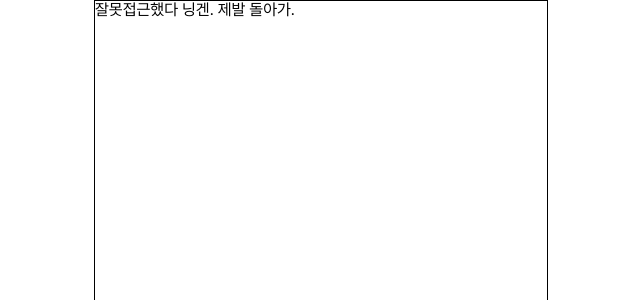
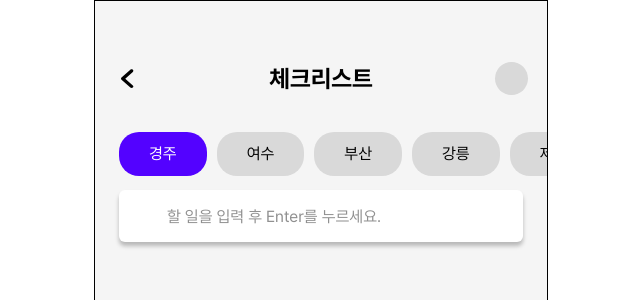
Before and after one commit to SWYP-6-6/6-FE, a Next.js app: page /myfamily/checklist in a window 1280 px wide. Before the commit this address had no page. Shown: the top 300 px of the page, without its empty margins (319-959 px from the left). Built offline with nearby package versions, Linux system fonts and the light colour scheme.

Commit message:
feat: myfamily/checklist 페이지 ui 구현

```diff
--- /dev/null
+++ b/src/app/myfamily/checklist/CheckListPage.module.scss
@@ -0,0 +1,143 @@
+.container {
+  width: 100%;
+}
+
+.todolist {
+  @include column-flexbox(center, start);
+
+  padding: 0.2rem 0.8rem 0;
+  margin: 1.4rem 2.4rem 0;
+  border-radius: 0.6rem;
+  background: $white;
+  box-shadow: 0 0.4rem 0.4rem 0 rgba(0, 0, 0, 0.25);
+
+  &-textlists {
+    @include flexbox(between, center);
+
+    height: 5rem;
+    width: 100%;
+    padding-left: 1.1rem;
+    padding-right: 0.9rem;
+    border-bottom: 0.1rem solid $gray20;
+
+    .checkTextBox {
+      @include flexbox(center, center, 1.5rem);
+      @include text-style(16, $black, light);
+
+      line-height: 3.3rem;
+    }
+
+    .checkedTextList {
+      @include text-style(16, $gray, light);
+
+      text-decoration: line-through;
+    }
+
+    .trash-icon {
+      width: 1.3rem;
+      height: 1.5rem;
+      transition: $base-transition;
+
+      &:hover {
+        color: red;
+      }
+    }
+  }
+
+  .inputBox {
+    @include flexbox(start, center);
+
+    width: 100%;
+    height: 5rem;
+    padding-left: 4rem;
+    .addInput {
+      width: 100%;
+
+      &::placeholder {
+        @include text-style(16, $gray, light);
+      }
+    }
+  }
+}
+
+.checkInput {
+  width: 1.5rem;
+  height: 1.5rem;
+  cursor: pointer;
+  appearance: none; // Remove default checkbox styling
+  border: 0.1rem solid $gray;
+  border-radius: 0.2rem;
+  background-color: $white;
+  display: flex;
+  justify-content: center;
+  align-items: center;
+  transition: $base-transition;
+
+  &:checked {
+    background-color: $primary;
+    border-color: $primary;
+
+    &::after {
+      content: '✔';
+      filter: brightness(100);
+      font-size: 1rem;
+    }
+  }
+
+  &:hover {
+    border-color: $primary;
+  }
+}
+
+.tabs {
+  @include flexbox(start, center, 1rem);
+
+  margin-top: 3.7rem;
+  padding-left: 2.4rem;
+  height: 4.4rem;
+  overflow-x: auto;
+  -webkit-overflow-scrolling: touch;
+  scroll-behavior: smooth;
+
+  /* 스크롤바 스타일 커스터마이징 */
+  &::-webkit-scrollbar {
+    height: 1.2rem; /* 스크롤바 높이 설정 */
+  }
+  w &::-webkit-scrollbar-track {
+    background: transparent; /* 스크롤바 배경 투명 처리 */
+  }
+
+  &::-webkit-scrollbar-thumb {
+    background-color: $gray10; /* 스크롤바 색상 */
+    border-radius: 0.8rem; /* 스크롤바에 border-radius 추가 */
+    border: 0.2rem solid transparent; /* 스크롤바에 투명한 테두리 추가 */
+    background-clip: padding-box; /* 테두리와 thumb 사이에 공간 생성 */
+  }
+
+  &::-webkit-scrollbar-thumb:hover {
+    background-color: $gray; /* 호버 시 스크롤바 색상 변경 */
+    transition: $base-transition;
+  }
+
+  .tab {
+    @include text-style(16, $black, light);
+
+    height: 100%;
+    padding: 0 3rem;
+    border: none;
+    border-radius: 2rem;
+    background-color: $gray20;
+    cursor: pointer;
+    transition: $base-transition;
+    white-space: nowrap;
+
+    &.active {
+      background-color: $primary;
+      color: $white;
+    }
+
+    &:hover {
+      background-color: lighten($primary, 10%);
+    }
+  }
+}
--- /dev/null
+++ b/src/app/myfamily/checklist/page.tsx
@@ -0,0 +1,114 @@
+'use client';
+
+import React, { useState, ChangeEvent, KeyboardEvent } from 'react';
+import { FaTrashAlt } from 'react-icons/fa';
+import classNames from 'classnames/bind';
+import Header from '@/_components/common/Header';
+import styles from './CheckListPage.module.scss';
+
+const cx = classNames.bind(styles);
+
+const destinations: string[] = ['경주', '여수', '부산', '강릉', '제주', '양평'];
+
+interface TodoItem {
+  id: number;
+  text: string;
+  check: boolean;
+}
+
+export default function CheckListPage() {
+  const [selectedDestination, setSelectedDestination] = useState<string>(
+    destinations[0],
+  );
+  const [text, setText] = useState<string>('');
+  const [todoLists, setTodoLists] = useState<Record<string, TodoItem[]>>(
+    destinations.reduce(
+      (acc, destination) => {
+        acc[destination] = [];
+        return acc;
+      },
+      {} as Record<string, TodoItem[]>,
+    ),
+  );
+
+  const handleText = (e: ChangeEvent<HTMLInputElement>) =>
+    setText(e.target.value);
+
+  const handleListAddText = () => {
+    if (text.trim() === '') return;
+    const newItem: TodoItem = { id: Math.random(), text, check: false };
+    setTodoLists({
+      ...todoLists,
+      [selectedDestination]: [...todoLists[selectedDestination], newItem],
+    });
+    setText('');
+  };
+
+  const handleToggleCheck = (id: number) => {
+    const updatedList = todoLists[selectedDestination].map((item) =>
+      item.id === id ? { ...item, check: !item.check } : item,
+    );
+    setTodoLists({ ...todoLists, [selectedDestination]: updatedList });
+  };
+
+  const handleDelete = (id: number) => {
+    const updatedList = todoLists[selectedDestination].filter(
+      (item) => item.id !== id,
+    );
+    setTodoLists({ ...todoLists, [selectedDestination]: updatedList });
+  };
+
+  return (
+    <div className={cx('container')}>
+      <Header isShowButton isShowProfile>
+        체크리스트
+      </Header>
+      <div className={cx('tabs')}>
+        {destinations.map((destination) => (
+          <button
+            type="button"
+            key={destination}
+            className={cx('tab', {
+              active: selectedDestination === destination,
+            })}
+            onClick={() => setSelectedDestination(destination)}
+          >
+            {destination}
+          </button>
+        ))}
+      </div>
+      <div className={cx('todolist')}>
+        {todoLists[selectedDestination].map((item) => (
+          <div className={cx('todolist-textlists')} key={item.id}>
+            <div className={cx('checkTextBox')}>
+              <input
+                className={cx('checkInput')}
+                type="checkbox"
+                checked={item.check}
+                onChange={() => handleToggleCheck(item.id)}
+              />
+              <div className={cx(item.check ? 'checkedTextList' : 'textList')}>
+                {item.text}
+              </div>
+            </div>
+            <FaTrashAlt
+              className={cx('trash-icon')}
+              onClick={() => handleDelete(item.id)}
+            />
+          </div>
+        ))}
+        <div className={cx('inputBox')}>
+          <input
+            className={cx('addInput')}
+            placeholder="할 일을 입력 후 Enter를 누르세요."
+            value={text}
+            onChange={handleText}
+            onKeyDown={(e: KeyboardEvent<HTMLInputElement>) =>
+              e.key === 'Enter' && handleListAddText()
+            }
+          />
+        </div>
+      </div>
+    </div>
+  );
+}
```
